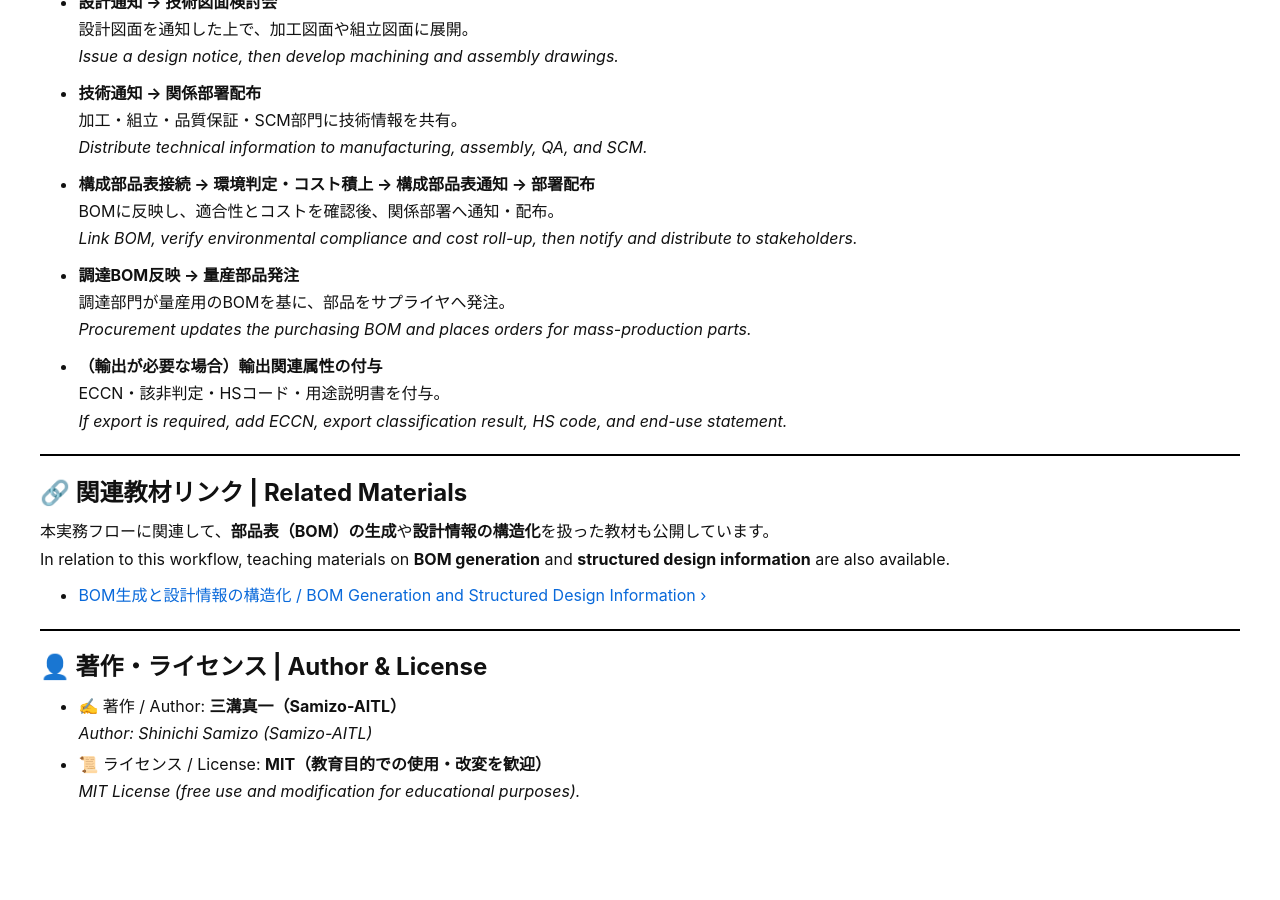
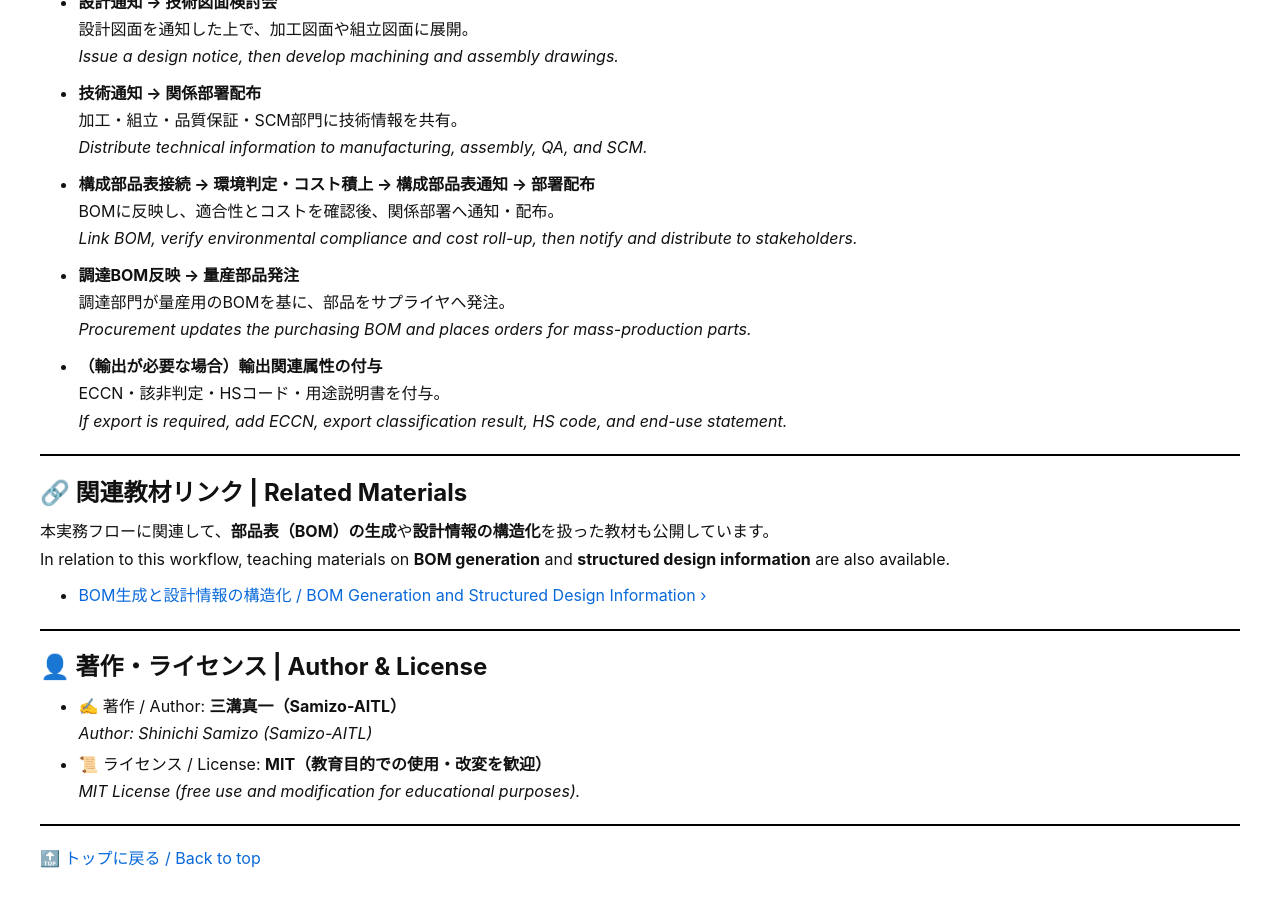
Before and after one commit to Samizo-AITL/EduMecha, a Jekyll site: the page built from 08_production_process/production_process_flow.md, in a window 1280 px wide and 900 px high, scrolled down 2696 px. Built offline with Jekyll 4.4.1, drawn with Linux system fonts in a browser that asks for light colours; before the commit the page ends 3529 px from its top, so only the background shows below that.

Commit message:
Update production_process_flow.md

```diff
--- a/08_production_process/production_process_flow.md
+++ b/08_production_process/production_process_flow.md
@@ -141,3 +141,7 @@ In relation to this workflow, teaching materials on **BOM generation** and **str
   *Author: Shinichi Samizo (Samizo-AITL)*
 - 📜 ライセンス / License: **MIT（教育目的での使用・改変を歓迎）**
   *MIT License (free use and modification for educational purposes).*
+
+---
+
+[🔝 トップに戻る / Back to top](./)
```
